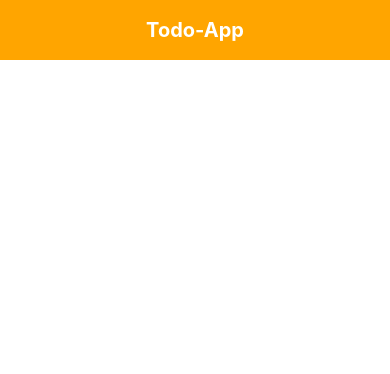
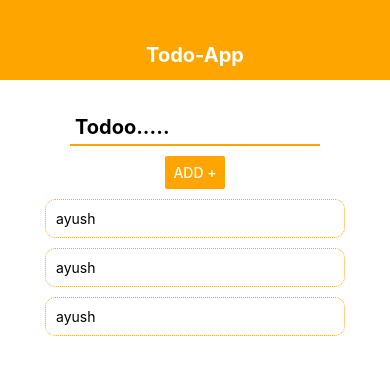
Before and after one commit to rohan-anuj/Todolist-ReactNative, a React Native app: screen / in a window 390 px wide. Shown: the top 374 px of the page. Built offline with nearby package versions, Linux system fonts and the light colour scheme.

Commit message:
List created

```diff
--- a/App.js
+++ b/App.js
@@ -2,11 +2,13 @@ import { StatusBar } from 'expo-status-bar';
 import React from 'react';
 import { StyleSheet, Text, View } from 'react-native';
 import Header from './components/Header';
+import Todolist from './components/Todolist';
 
 export default function App() {
   return (
     <View style={styles.container}>
       <Header/>
+      <Todolist/>
 
     </View>
   );
--- a/components/Header.js
+++ b/components/Header.js
@@ -12,14 +12,15 @@ export default function Header() {
   const styles=StyleSheet.create({
       container:{
           backgroundColor:"orange",
-          height:60,
+          height:80,
           justifyContent:"center",
           alignItems:"center"
       },
       Headercontent:{
           fontWeight:"bold",
           fontSize:20,
-          color:"#ffff"
+          color:"#ffff",
+          marginTop:30
       }
 
   })
--- /dev/null
+++ b/components/Todolist.js
@@ -0,0 +1,40 @@
+import React, {useState} from "react";
+import { View, Text,TextInput,StyleSheet, FlatList , ScrollView,Button , TouchableOpacity } from  "react-native"
+
+export default function Todolist() {
+    const [Data,setData]=useState([{name:"ayush",key:3}
+    ,{name:"ayush",key:1},{name:"ayush",key:2}])
+
+function pressHandled(item){
+    setData(Data.filter(items=>items.key!=item))
+}
+
+
+    return (
+        <View style={styles.container}>
+   <TextInput style={styles.textcontain}  onChangeText={(val)=>console.log(val)} placeholder="Todoo....."/>
+   <View style={{marginTop:10}}><Button  title="Add +" color="orange" />
+
+         </View>
+            <ScrollView>
+             {Data.map(item=>
+<TouchableOpacity key={item.key} onPress={()=>pressHandled(item.key)} style={{border:"dotted",padding:10, borderWidth:1,borderRadius:10,fontSize:10,borderColor:"orange", fontWeight:"bold", width:300, marginTop:10}}><Text>{item.name}</Text></TouchableOpacity>)}
+</ScrollView>
+ </View>
+        );
+}
+const styles=StyleSheet.create({
+    container:{
+        alignItems:"center",
+        marginTop:30
+    },
+    textcontain:{
+        borderBottomWidth:2,
+        borderColor:"orange",
+        padding:5,
+        width:250,
+        fontWeight:"bold",
+        fontSize:20,
+        color:"black"
+    }
+})
```
